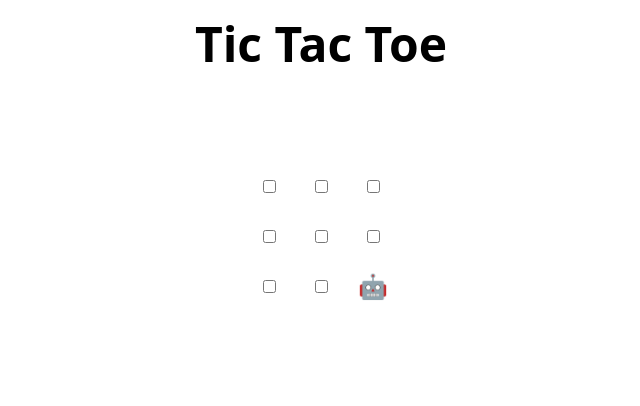
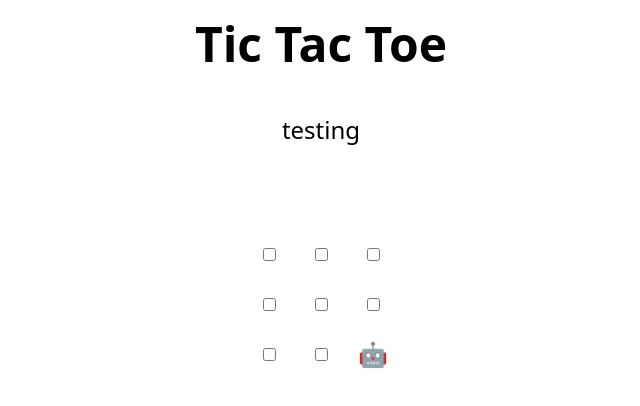
Before and after one commit to jinruibk/skills-review-pull-requests, a plain HTML site: page index.html in a window 1280 px wide. Shown: the whole page, without its empty margins (319-959 px from the left). Drawn offline with Linux system fonts and the light colour scheme.

Commit message:
Update index.html

```diff
--- a/index.html
+++ b/index.html
@@ -44,7 +44,7 @@
     <td><input type="checkbox" /></td>
     <td><input type="checkbox" /></td>
     <td><input type="checkbox" /></td>
-  </tr>
+  testing
 </table>
 
 <h2 hidden>Game over, refresh to play again 🧑‍💻 🤖!</h2>
```
